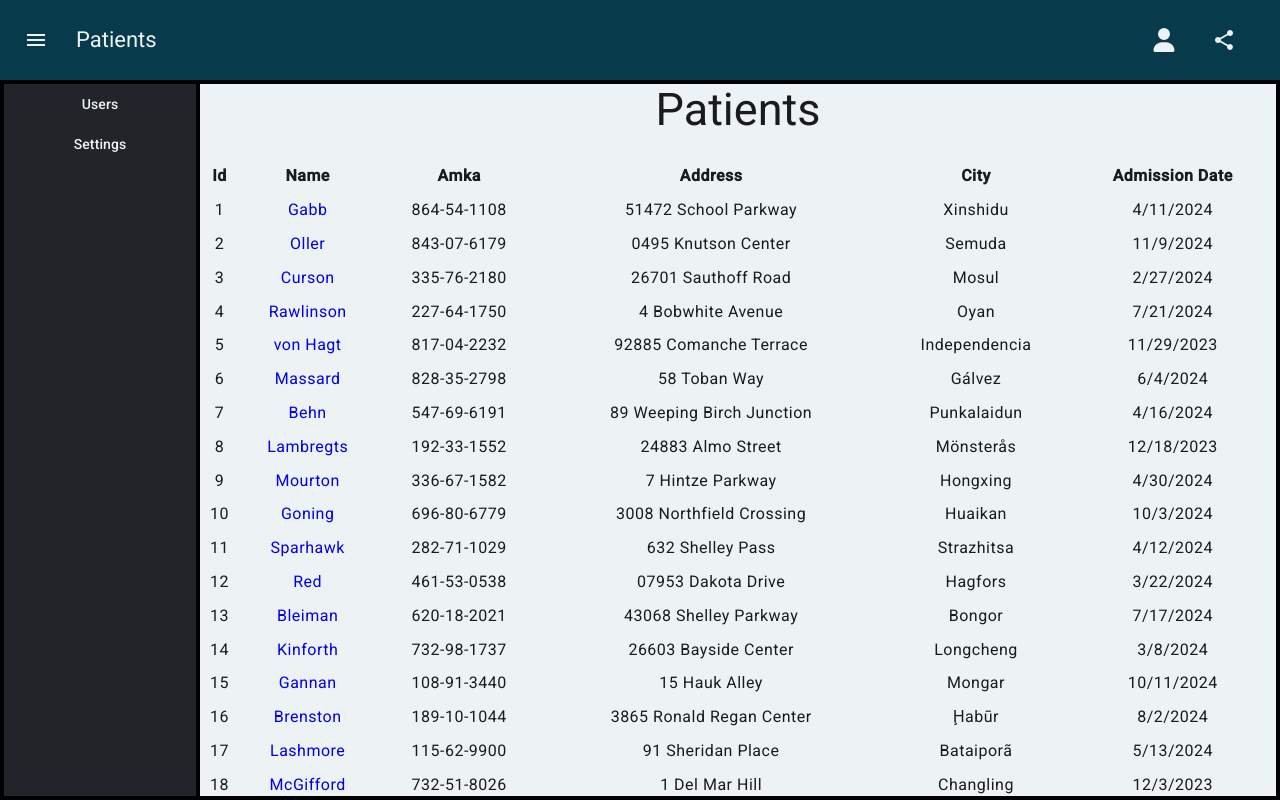
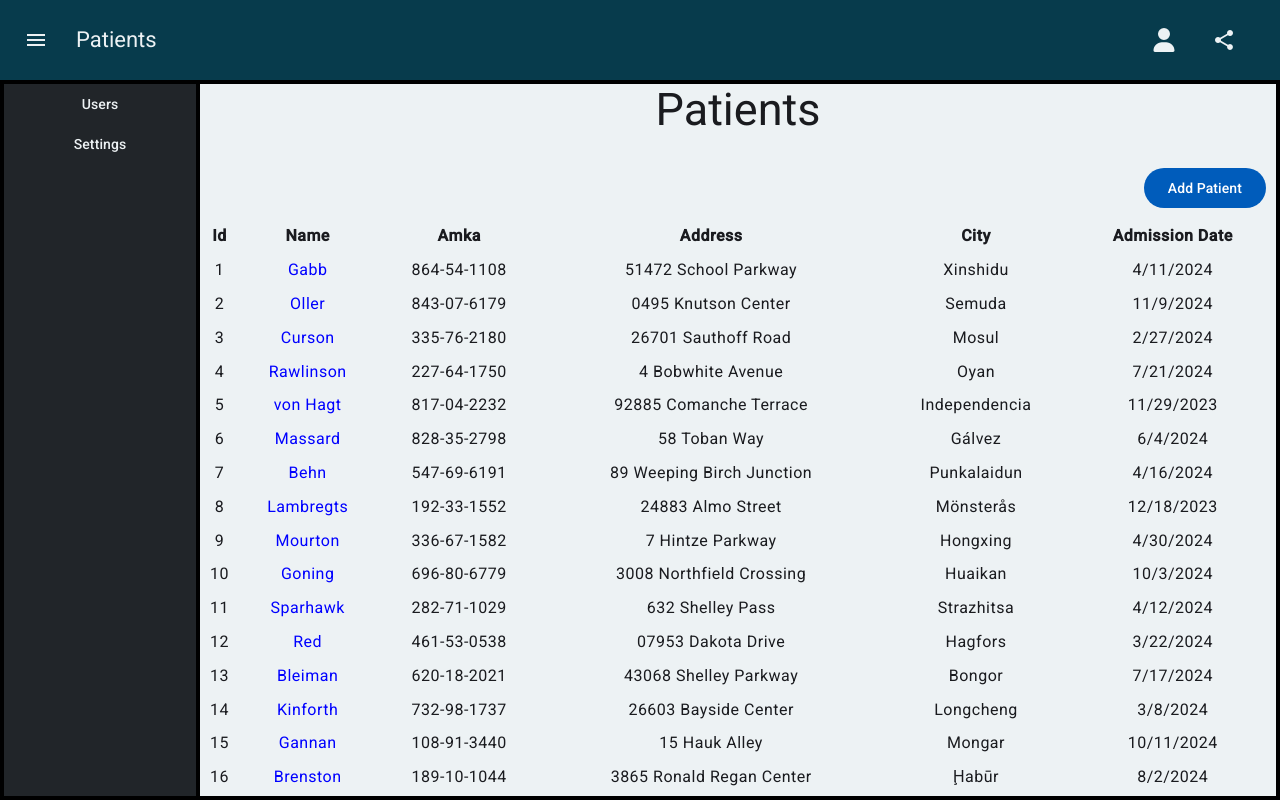
Before and after one commit to webspider02/angular_project_1, an Angular app: page / in a window 1280 px wide. Built offline with nearby package versions, Linux system fonts and the light colour scheme.

Commit message:
patients list add button

```diff
--- a/src/app/app.routes.ts
+++ b/src/app/app.routes.ts
@@ -1,5 +1,6 @@
 import { Routes } from '@angular/router';
 import { LayoutComponent } from './layout/layout.component';
+import { AddPatientComponent } from './add-patient/add-patient.component';
 import { PatientsComponent } from './patients/patients.component';
 import { PatientDetailComponent } from './patient-detail/patient-detail.component';
 import { SettingsComponent } from './settings/settings.component';
@@ -8,5 +9,6 @@ export const routes: Routes = [
     { path: '', component: PatientsComponent },
     { path: 'patients', component: PatientsComponent },
     { path: 'patient-detail/:id', component: PatientDetailComponent },
-    { path: 'settings', component: SettingsComponent }
+    { path: 'settings', component: SettingsComponent },
+    { path: 'add-patient', component: AddPatientComponent }
 ];
--- a/src/app/display-data/display-data.component.scss
+++ b/src/app/display-data/display-data.component.scss
@@ -6,5 +6,13 @@ table {
     td {
       text-align: center;
     }
+
+    a {
+      color: blue;
+    }
+
+    a:active {
+      color: black;
+    }
   }
 }
--- a/src/app/patients/patients.component.html
+++ b/src/app/patients/patients.component.html
@@ -1,27 +1,5 @@
 <h2>Patients</h2>
 
-<!-- <app-add-patient></app-add-patient> -->
-
-<!-- <ul class="patients">
-    <li *ngFor="let patient of patientData">
-        <a routerLink="/patient-detail/{{ patient.id }}">
-            <span id="id">{{ patient.id }}</span>
-            <span id="name">{{ patient.fullName }}</span>
-        </a>
-        <button type="button" class="delete" title="delete patient"
-         (click)="delete(patient)">x</button>
-    </li>
-</ul> -->
-
-<!-- <mat-list role="list">
-    <mat-list-item role="listitem" *ngFor="let patient of patientData">
-        <a routerLink="/patient-detail/{{ patient.id }}">
-            <span id="id">{{ patient.id }}</span>
-            <span id="name">{{ patient.fullName }}</span>
-        </a>
-        <button type="button" class="delete" title="delete patient"
-         (click)="delete(patient)">x</button>
-    </mat-list-item>
-</mat-list> -->
+<button mat-flat-button color="primary" [routerLink]="'/add-patient'">Add Patient</button>
 
 <app-display-data></app-display-data>
--- a/src/app/patients/patients.component.scss
+++ b/src/app/patients/patients.component.scss
@@ -58,3 +58,8 @@ ul.patients {
         margin-left: 1.5em;
     }
 }
+
+button[mat-flat-button] {
+    float: right;
+    margin: 10px;
+}
--- a/src/app/patients/patients.component.ts
+++ b/src/app/patients/patients.component.ts
@@ -2,8 +2,11 @@ import { Component, OnInit } from '@angular/core';
 import { CommonModule } from '@angular/common';
 import { RouterModule, RouterLink } from '@angular/router';
 import { MatListModule } from '@angular/material/list';
+import { MatButtonModule } from '@angular/material/button';
+
 import { AddPatientComponent } from '../add-patient/add-patient.component';
 import { DisplayDataComponent } from '../display-data/display-data.component';
+
 import { patientData } from '../data';
 import { Patient } from '../models';
 
@@ -11,6 +14,7 @@ import { Patient } from '../models';
   selector: 'app-patients',
   standalone: true,
   imports: [
+    MatButtonModule,
     MatListModule,
     RouterLink,
     RouterModule,
```
Also changed, not shown: src/app/display-data/display-data.component.html (+0 -12 lines).
